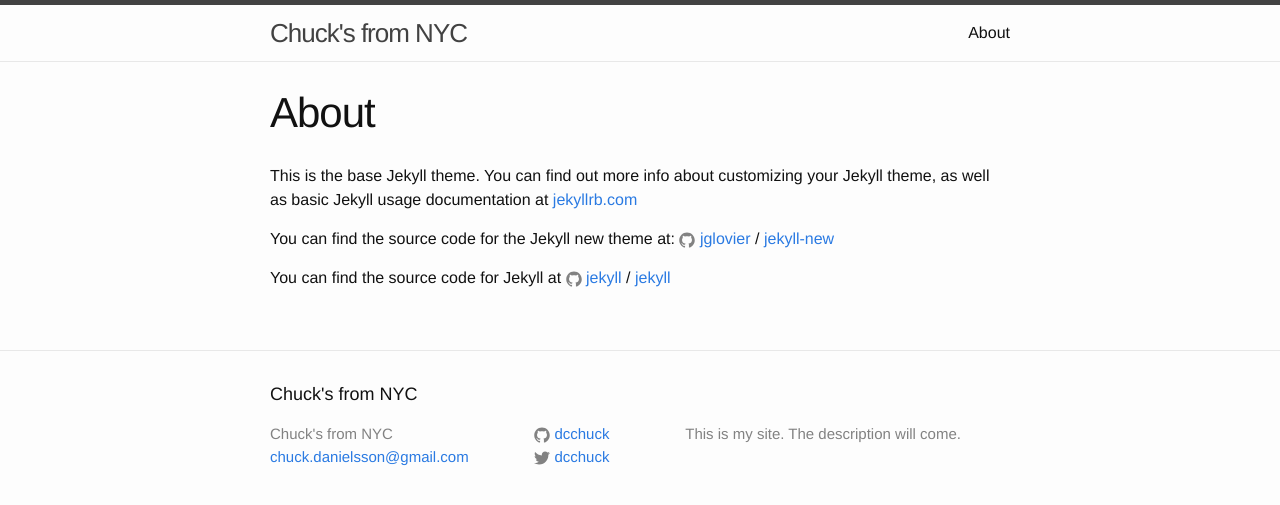
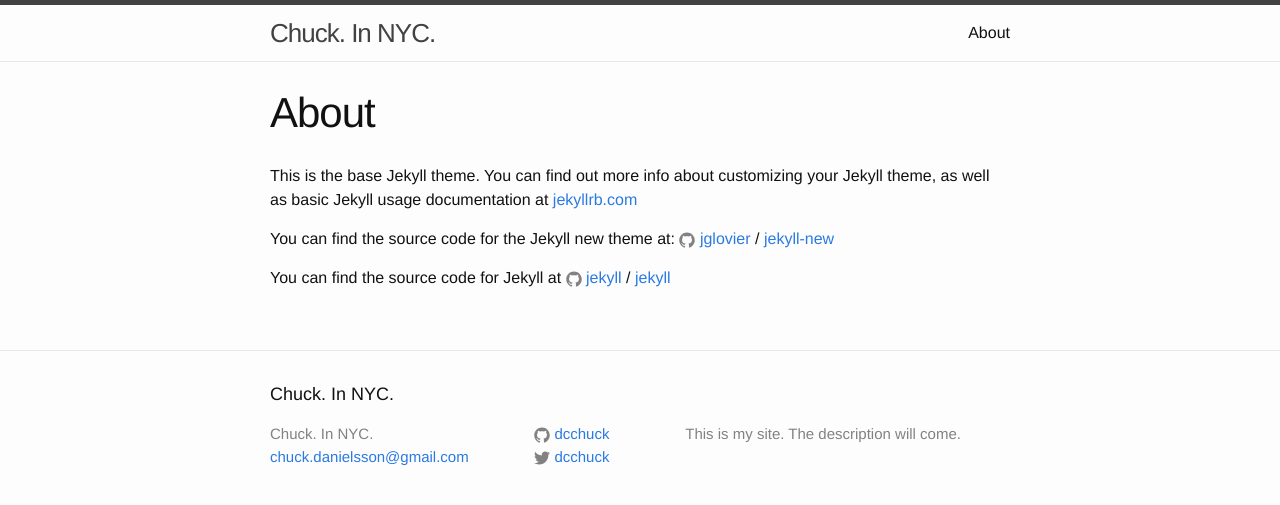
Before and after one commit to dcchuck/dcchuck.github.io, a Jekyll site: the page built from about.md, in a window 1280 px wide. Shown: the top 505 px of the page. Built offline with Jekyll 4.4.1, drawn with Linux system fonts in a browser that asks for light colours.

Commit message:
update site name

```diff
--- a/_config.yml
+++ b/_config.yml
@@ -6,7 +6,7 @@
 # 'jekyll serve'. If you change this file, please restart the server process.
 
 # Site settings
-title: Chuck's from NYC
+title: Chuck. In NYC.
 email: chuck.danielsson@gmail.com
 description: > # this means to ignore newlines until "baseurl:"
   This is my site. The description will come.
```
